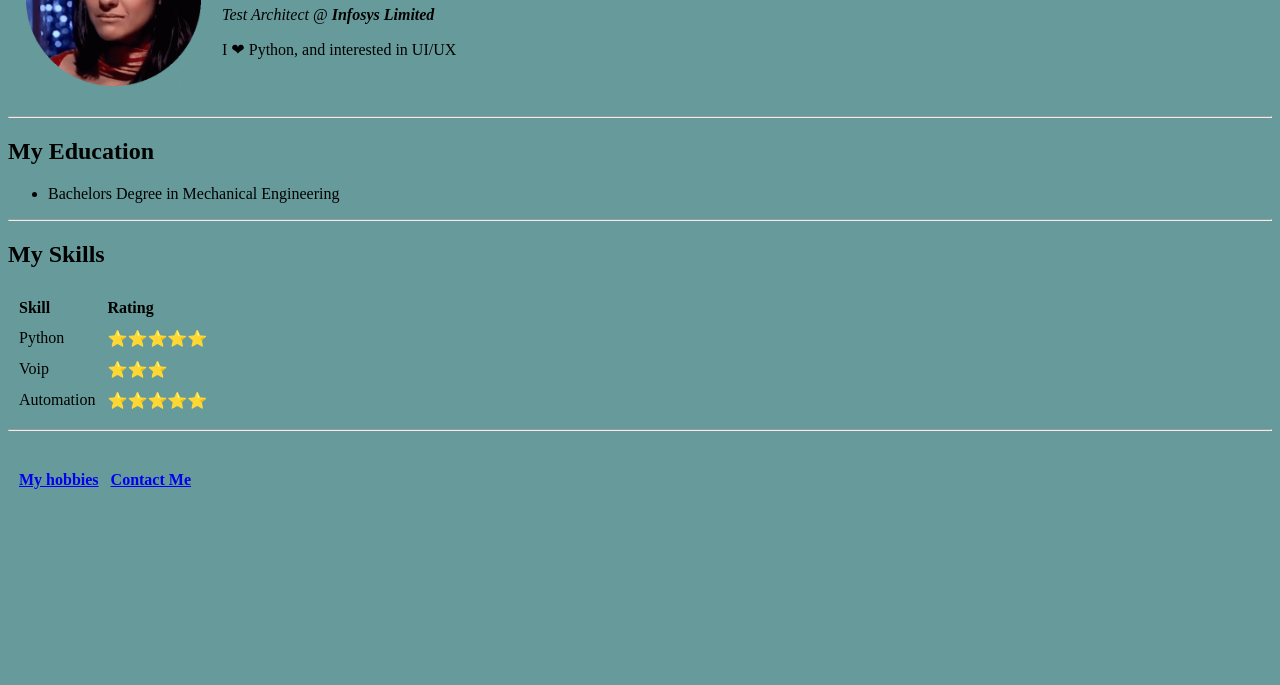
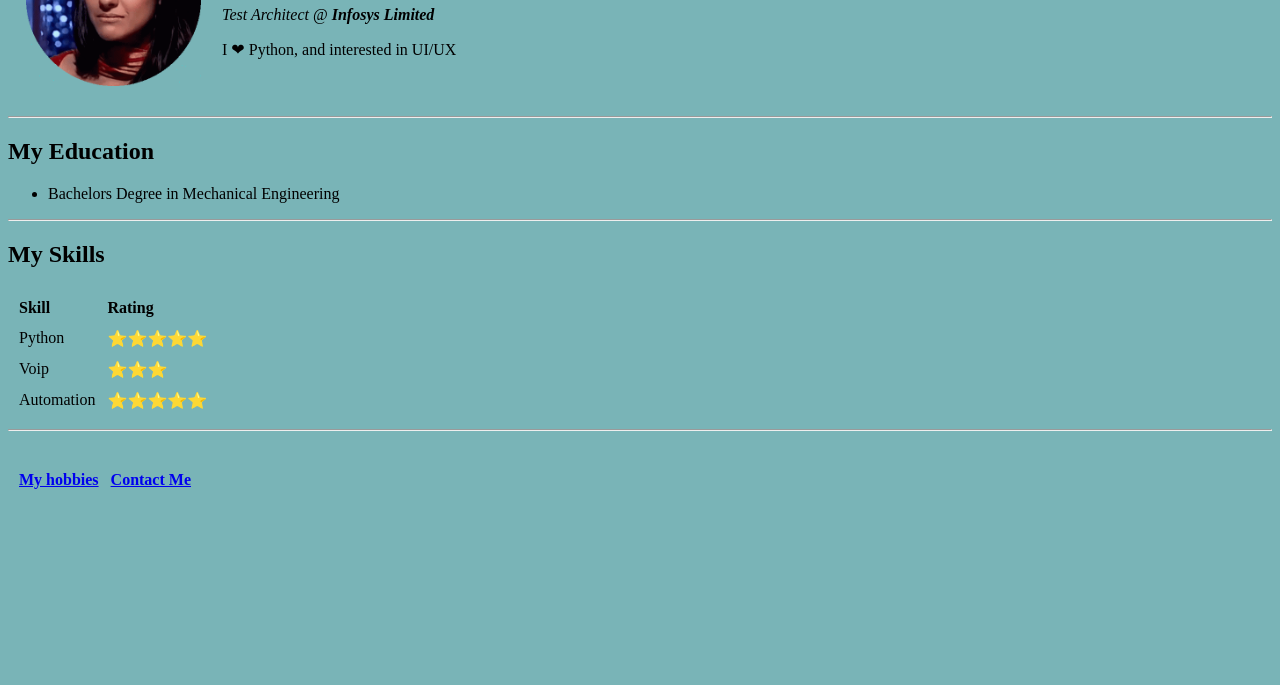
Before and after one commit to ashwin-aws/cv, a plain HTML site: page index.html in a window 1280 px wide. Shown: the part 115-800 px from the top of the page. Drawn offline with Linux system fonts and the light colour scheme.

Commit message:
Update index.html

```diff
--- a/index.html
+++ b/index.html
@@ -5,7 +5,7 @@
     <title></title>
   </head>
 
-  <body style="background-color: #679B9B;">
+  <body style="background-color: #79B4B7;">
     <table cellpadding="3" cellspacing="15">
       <tr>
         <td>
```
